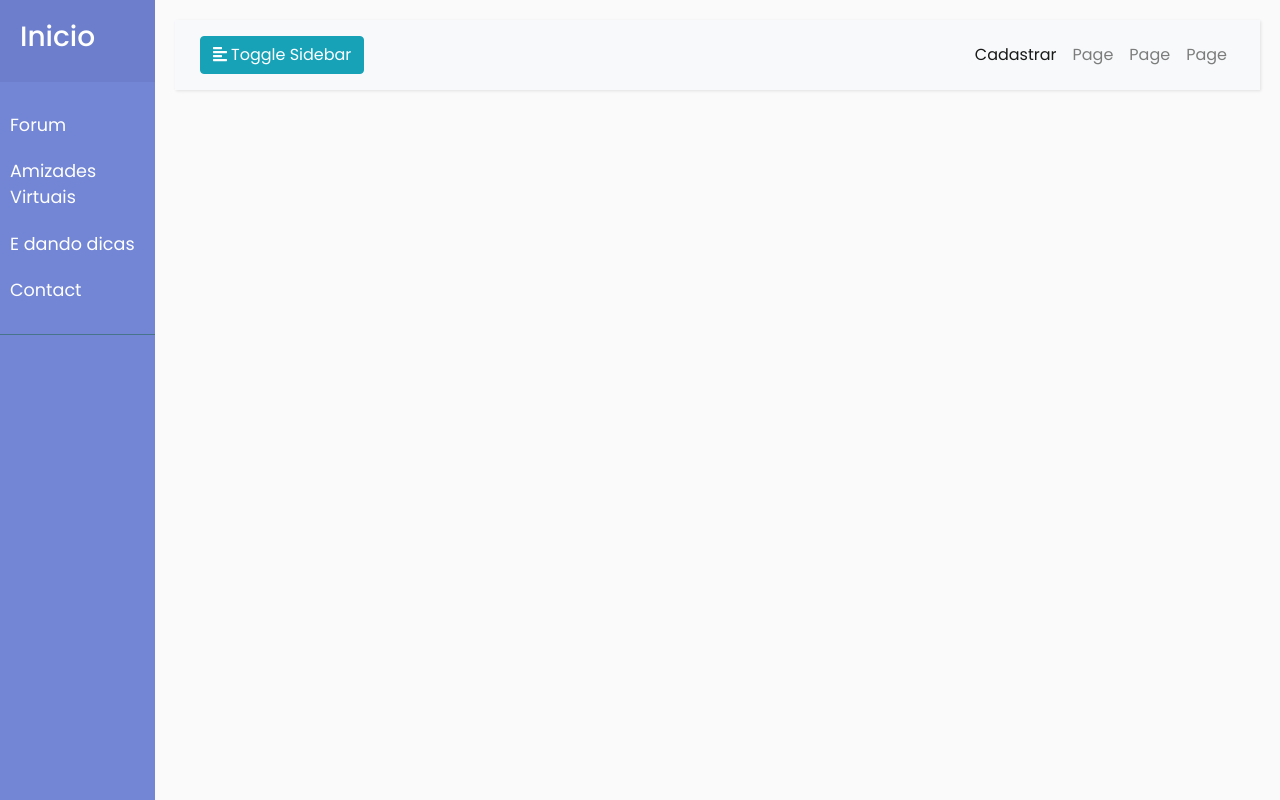
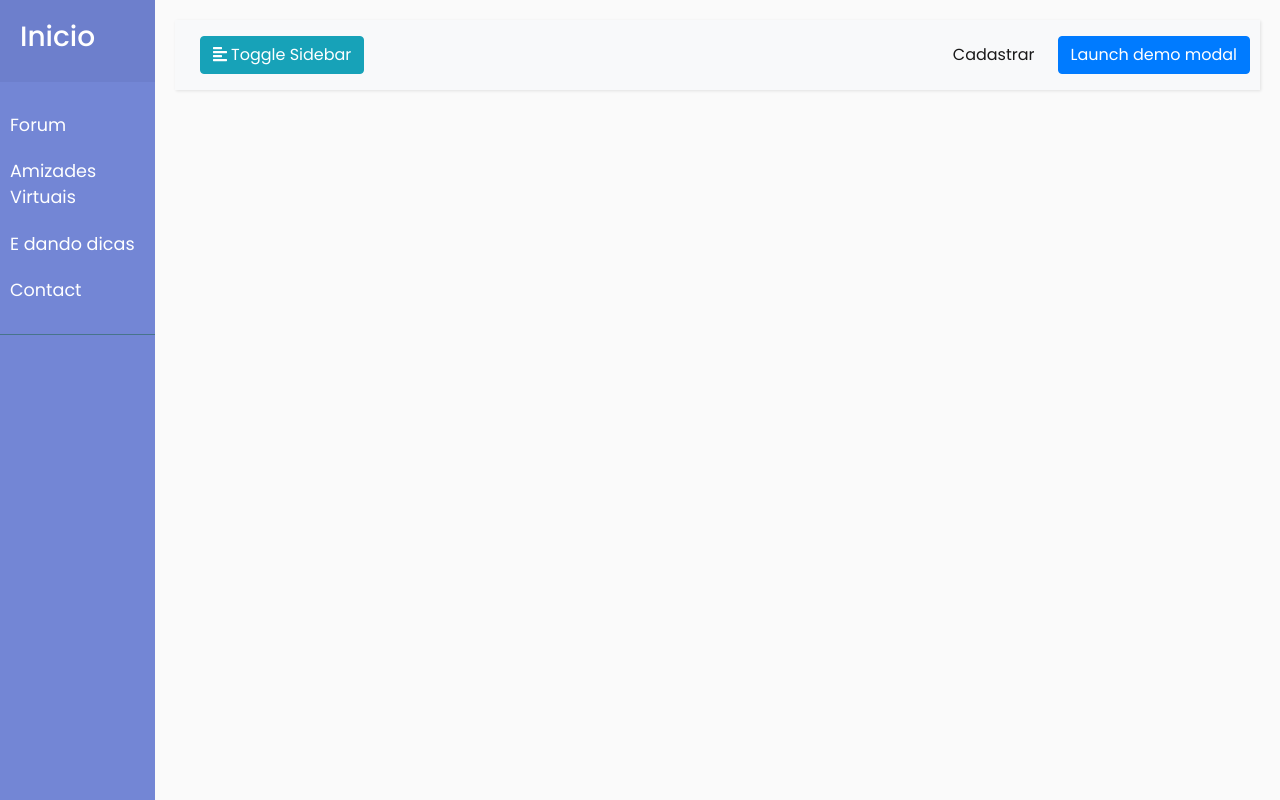
Before and after one commit to pescaecia/All, a PHP site: page / in a window 1280 px wide. Run offline with PHP 8.4, Linux system fonts and the light colour scheme; some libraries are stand-ins or nearby versions.

Commit message:
SASASAAS

```diff
--- a/index.php
+++ b/index.php
@@ -5,7 +5,7 @@
         <script defer src="https://use.fontawesome.com/releases/v5.0.13/js/fontawesome.js" integrity="sha384-6OIrr52G08NpOFSZdxxz1xdNSndlD4vdcf/q2myIUVO0VsqaGHJsB0RaBE01VTOY" crossorigin="anonymous"></script>
         <title>Pesca inicial</title>
         <link rel="stylesheet" type="text/css" href="EstiloEtc.css">
-  <script type="text/javascript" src="JavaScriptMelhorPHP.js"></script>
+
     </head>
     <body>
 
@@ -51,19 +51,69 @@
                                 <li class="nav-item active">
                                     <a class="nav-link" href="Cadastrar.php">Cadastrar</a>
                                 </li>
-                            <li class="nav-item">
-                                <a class="nav-link" href="#">Page</a>
-                            </li>
-                            <li class="nav-item">
-                                <a class="nav-link" href="#">Page</a>
-                            </li>
-                            <li class="nav-item">
-                                <a class="nav-link" href="#">Page</a>
-                            </li>
                             </ul>
                         </div>
                     </div>
-            </nav>
+
+<button type="button" class="btn btn-primary" data-toggle="modal" data-target="#ModalLoginForm">
+    Launch demo modal
+</button>
+
+        <div id="ModalLoginForm" class="modal fade">
+    <div class="modal-dialog" role="document">
+        <div class="modal-content">
+            <div class="modal-header">
+                <h1 class="modal-title">Login</h1>
+            </div>
+            <div class="modal-body">
+                <form role="form" method="POST" action="">
+                    <input type="hidden" name="_token" value="">
+                    <div class="form-group">
+                        <label class="control-label">Username</label>
+                        <div>
+                            <input type="email" class="form-control input-lg" name="login" value="">
+                        </div>
+                    </div>
+                    <div class="form-group">
+                        <label class="control-label">Senha</label>
+                        <div>
+                            <input type="password" class="form-control input-lg" name="senha">
+                        </div>
+                    </div>
+                    <div class="form-group">
+                        <div>
+                            <div class="checkbox">
+                                <label>
+                                    <input type="checkbox" name="remember"> Remember Me
+                                </label>
+                            </div>
+                        </div>
+                    </div>
+                    <div class="form-group">
+                        <div>
+                            <button type="submit" class="btn btn-success">Login</button>
+
+                            <a class="btn btn-link" href="">Forgot Your Password?</a>
+                        </div>
+                    </div>
+                </form>
+
+                        </div>
+                    </div>
+                </form>
+            </div>
+        </div><!-- /.modal-content -->
+    </div><!-- /.modal-dialog -->
+</div><!-- /.modal -->
+
+                    </div>
+                </div>
+
+
+
+
+
+
 
         <script src="https://code.jquery.com/jquery-3.3.1.slim.min.js" integrity="sha384-q8i/X+965DzO0rT7abK41JStQIAqVgRVzpbzo5smXKp4YfRvH+8abtTE1Pi6jizo" crossorigin="anonymous"></script>
         <script src="https://cdnjs.cloudflare.com/ajax/libs/popper.js/1.14.0/umd/popper.min.js" integrity="sha384-cs/chFZiN24E4KMATLdqdvsezGxaGsi4hLGOzlXwp5UZB1LY//20VyM2taTB4QvJ" crossorigin="anonymous"></script>
```
Lines whose indentation alone changed are shown as unchanged.
